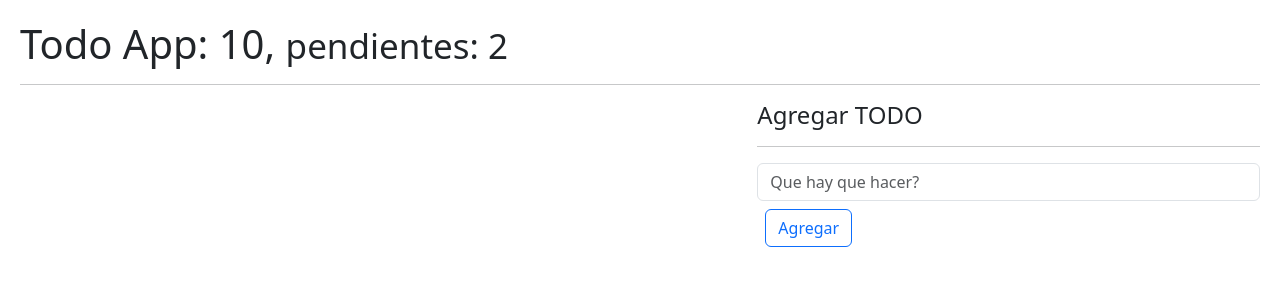
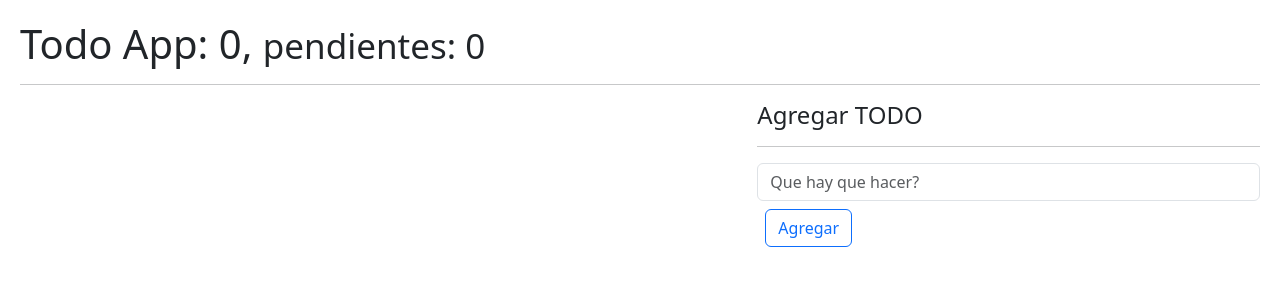
Before and after one commit to Jhoshoa/react-course, a React (Vite) app in the folder 05-hook-app/: page / in a window 1280 px wide. Shown: the top 300 px of the page. Built offline with nearby package versions, Linux system fonts and the light colour scheme.

Commit message:
create the useTodos hook to make the code more compact and undertandable

```diff
--- a/05-hook-app/src/08-useReducer/TodoApp.jsx
+++ b/05-hook-app/src/08-useReducer/TodoApp.jsx
@@ -1,68 +1,15 @@
-import React, { useEffect, useReducer } from 'react'
-import { todoReducer } from './todoReducer';
+import React from 'react'
 import TodoList from './TodoList';
 import TodoForm from './TodoForm';
-
-const initialState = [
-    // {
-    //     id: new Date().getTime(),
-    //     description: 'Recolectar la piedra del alma',
-    //     done: false,
-    // },
-    // {
-    //     id: new Date().getTime() * 3,
-    //     description: 'Recolectar la piedra del tiempo',
-    //     done: false,
-    // }
-];
-
-const init = () => {
-    return JSON.parse(localStorage.getItem('todos')) || [];
-};
+import useTodo from '../hooks/useTodo';
 
 const TodoApp = () => {
 
-    const [todos, dispach] = useReducer(todoReducer, initialState, init);
-
-    useEffect(() => {
-        localStorage.setItem('todos', JSON.stringify( todos ));
-    }, [todos])
-
-    const handleNewTodo = ( todo ) => {
-
-        const action = {
-            type: '[TODO] Add Todo',
-            payload: todo,
-        }
-
-        dispach( action );
-        console.log({todo});
-    }
-
-    const handleDeleteTodo = ( id ) => {
-
-        // console.log({id});
-        dispach({
-            type: '[TODO] Remove Todo',
-            payload: id,
-        })
-    }
-
-    const handleToggleTodo = ( id ) => {
-
-        dispach({
-            type: '[TODO] Toggle Todo',
-            payload: id,
-        })
-
-        //console.log({todos});
-    }
-
-
+    const {todos, handleDeleteTodo, handleNewTodo, handleToggleTodo, pendingTodosCount, todosCount} = useTodo();
 
   return (
     <>
-        <h1>Todo App: 10, <small>pendientes: 2</small> </h1>
+        <h1>Todo App: {todosCount}, <small>pendientes: { pendingTodosCount }</small> </h1>
         <hr />
 
         <div className='row'>
--- /dev/null
+++ b/05-hook-app/src/hooks/useTodo.js
@@ -0,0 +1,57 @@
+import { useEffect, useReducer } from "react";
+import { todoReducer } from "../08-useReducer/todoReducer";
+
+const init = () => {
+    return JSON.parse(localStorage.getItem('todos')) || [];
+};
+
+const useTodo = ( initialState = [] ) => {
+    const [todos, dispach] = useReducer(todoReducer, initialState, init);
+
+    useEffect(() => {
+        localStorage.setItem('todos', JSON.stringify( todos ));
+    }, [todos])
+
+    const handleNewTodo = ( todo ) => {
+
+        const action = {
+            type: '[TODO] Add Todo',
+            payload: todo,
+        }
+
+        dispach( action );
+        console.log({todo});
+    }
+
+    const handleDeleteTodo = ( id ) => {
+
+        // console.log({id});
+        dispach({
+            type: '[TODO] Remove Todo',
+            payload: id,
+        })
+    }
+
+    const handleToggleTodo = ( id ) => {
+
+        dispach({
+            type: '[TODO] Toggle Todo',
+            payload: id,
+        })
+
+        //console.log({todos});
+    }
+
+    const pendingTodosCount = todos.filter( todo => !todo.done).length;
+
+    return {
+        todos: todos,
+        handleNewTodo,
+        handleDeleteTodo,
+        handleToggleTodo,
+        todosCount: todos.length,
+        pendingTodosCount: pendingTodosCount,
+    }
+}
+
+export default useTodo
```
